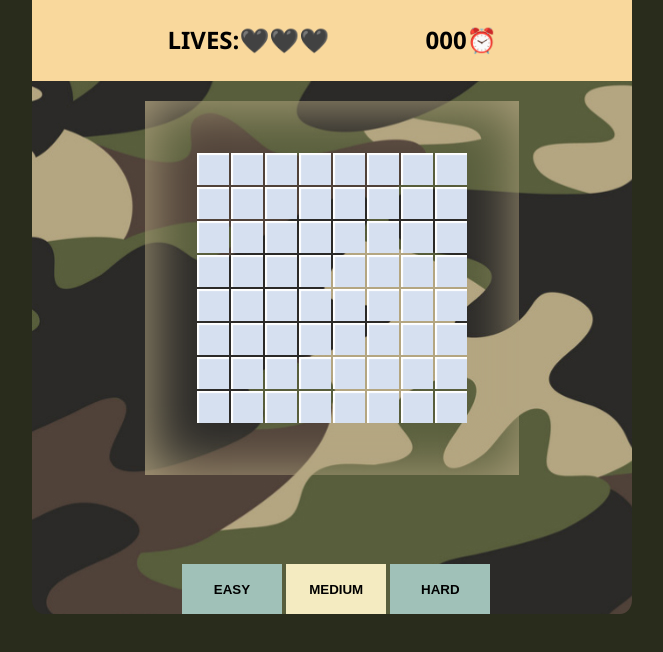
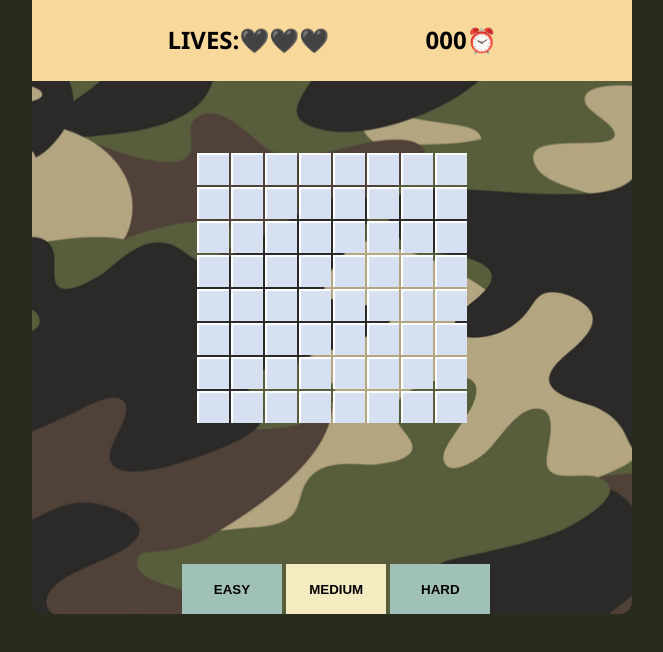
Before and after one commit to roeeHoobian/mine-sweeper, a plain HTML site: page index.html in a window 1280 px wide. Shown: the part 126-778 px from the top of the page, without its empty margins (308-971 px from the left). Drawn offline with Linux system fonts and the light colour scheme.

Commit message:
Add files via upload

```diff
--- a/css/main.css
+++ b/css/main.css
@@ -50,7 +50,6 @@ table {
     margin-top: 20px;
     padding: 50px;
     margin-bottom: 70px;
-    box-shadow: 2px 2px 60px #b4a681 inset;
 }
 
 tr,
```
